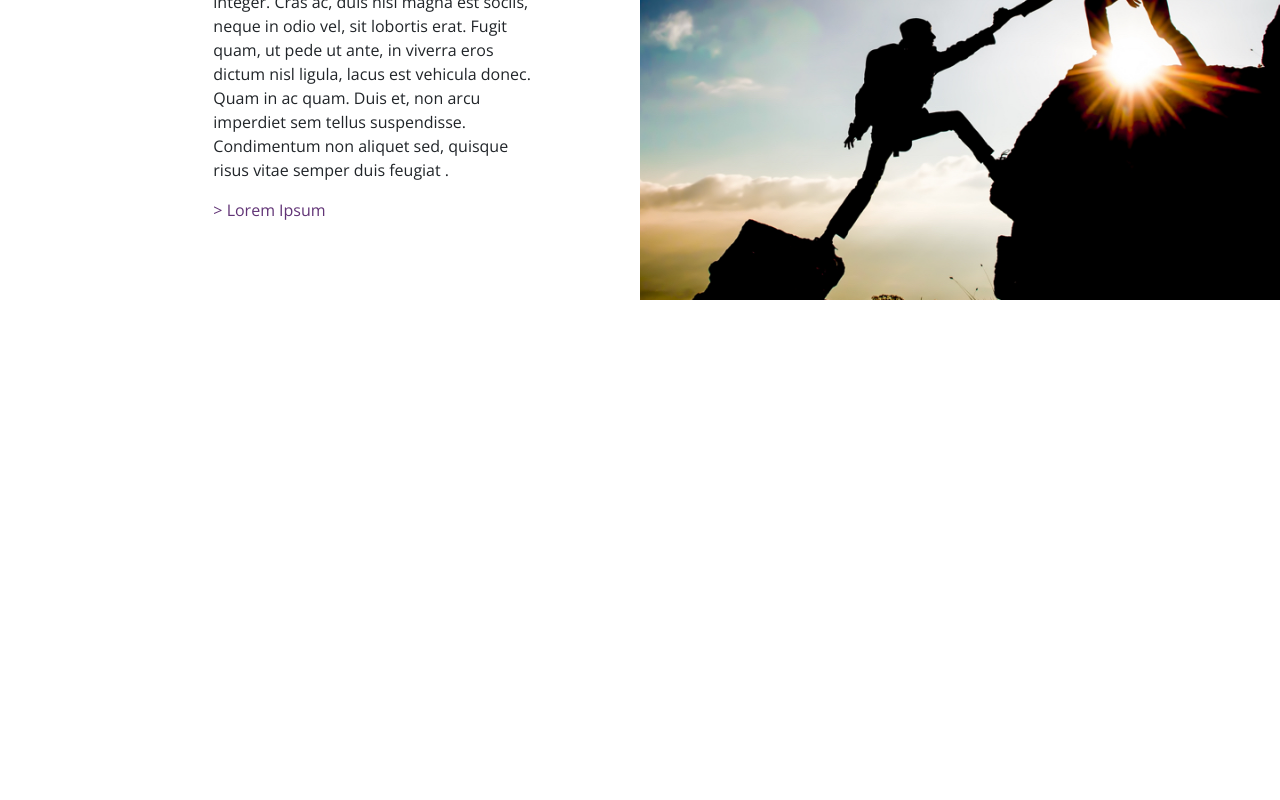
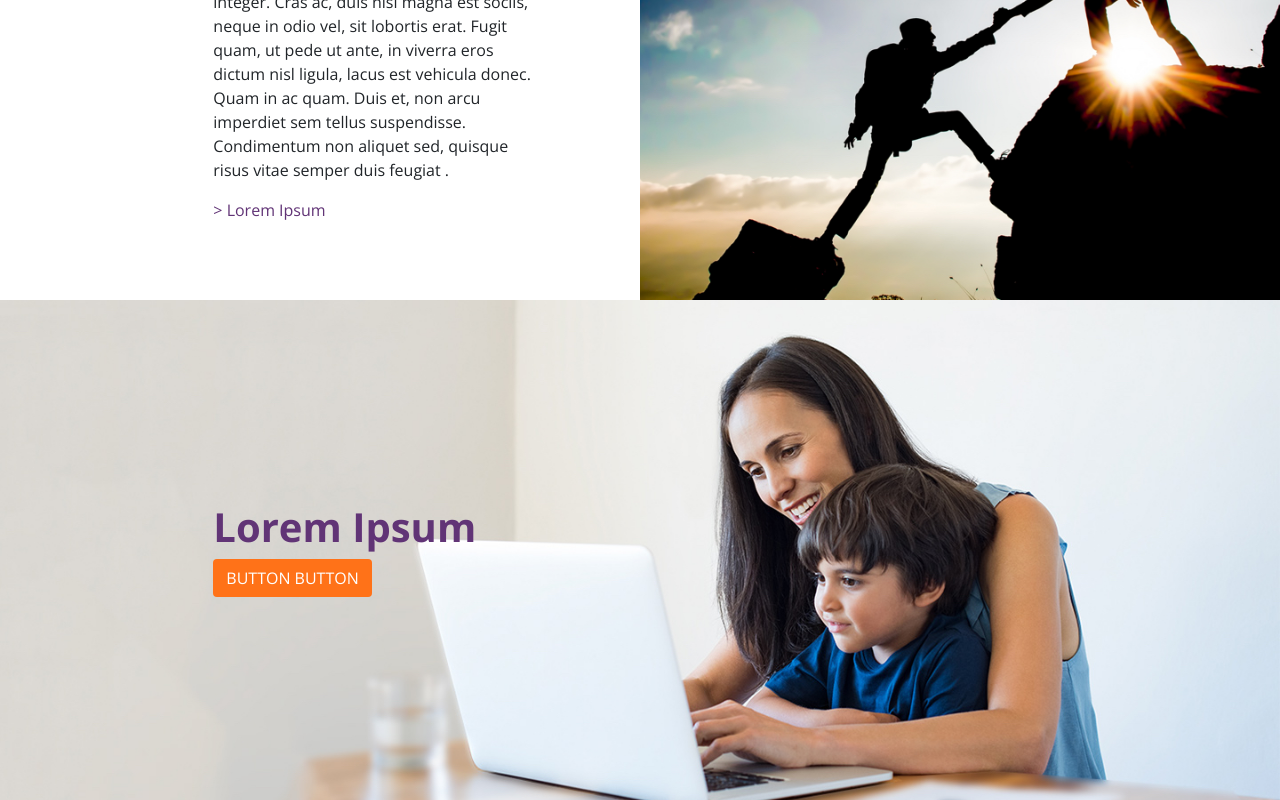
Before and after one commit to awstin17/rg-challenge, a Vue app: page / in a window 1280 px wide. Shown: the part 781-1581 px from the top of the page. Before the commit the page ends 1081 px from the top, so only its background shows below. Built offline with nearby package versions, Linux system fonts and the light colour scheme; the HTML template or start-up script is replaced by a standard one.

Commit message:
added second section to main vue file

```diff
--- a/src/App.vue
+++ b/src/App.vue
@@ -2,6 +2,7 @@
   <div id="app">
     <Header />
     <FirstSection />
+    <SecondSection />
   </div>
 </template>
 
@@ -9,11 +10,13 @@
 import { Component, Vue } from "vue-property-decorator";
 import Header from "./components/Header.vue";
 import FirstSection from "./components/First-Section.vue";
+import SecondSection from "./components/Second-Section.vue";
 
 @Component({
   components: {
     Header,
-    FirstSection
+    FirstSection,
+    SecondSection
   }
 })
 export default class App extends Vue {}
```
